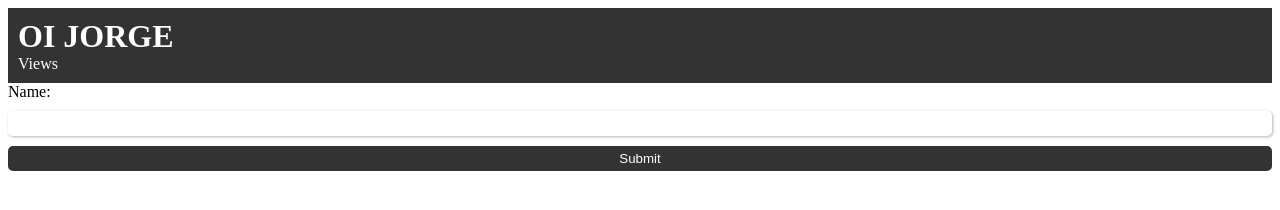
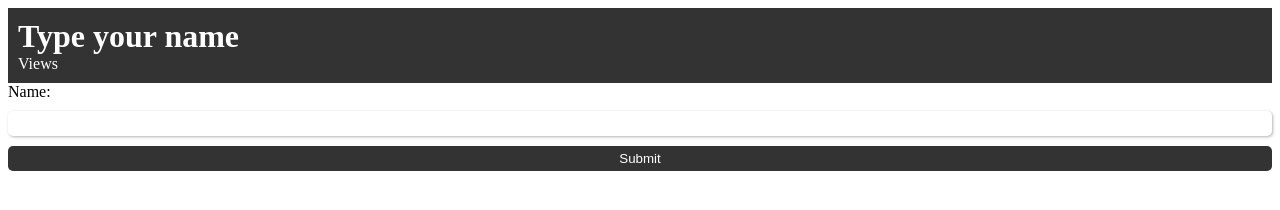
Before and after one commit to Andre-Beck-Pires/static-website-aws, a plain HTML site: page files/index.html in a window 1280 px wide. Drawn offline with Linux system fonts and the light colour scheme; no server answers.

Commit message:
correcting

```diff
--- a/files/index.html
+++ b/files/index.html
@@ -6,7 +6,7 @@
 </head>
 <body>
 	<header>
-		<h1>OI JORGE</h1>
+		<h1>Type your name</h1>
         <div class="counter-number">Views</div>
 	</header>
 	<main>
```
